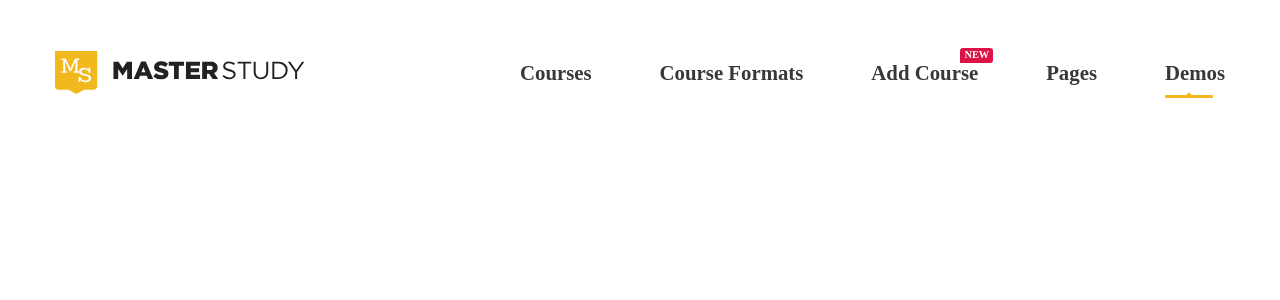
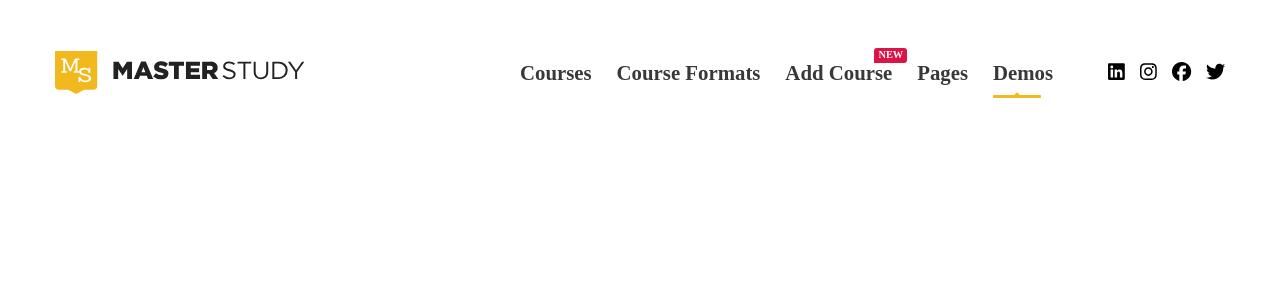
Before and after one commit to JacopoP/proj-html-vuejs, a Vue app: page / in a window 1280 px wide. Shown: the top 300 px of the page. Built offline with nearby package versions, Linux system fonts and the light colour scheme.

Commit message:
Creato componente barra social in header

```diff
--- a/src/components/HeaderApp.vue
+++ b/src/components/HeaderApp.vue
@@ -1,8 +1,10 @@
 <script>
-import NavBar from './NavBarTop.vue'
+import NavBar from './NavBarTop.vue';
+import SocialsTopBar from './SocialsTopBar.vue';
 export default {
     components: {
         NavBar,
+        SocialsTopBar,
     },
     data() {
         return {
@@ -22,7 +24,7 @@ export default {
         <img :src="getImagePath('../assets/images/' + logo)" alt="Logo MasterStudy">
         <nav>
             <NavBar />
-
+            <SocialsTopBar />
         </nav>
     </div>
 </template>
--- /dev/null
+++ b/src/components/SocialsTopBar.vue
@@ -0,0 +1,42 @@
+<script>
+import { store } from '../store.js'
+export default {
+    data() {
+        return {
+            store,
+            socialsToShow: ['LinkedIn', 'Instagram', 'Facebook', 'Twitter'],
+            socialsArray: Array,
+        }
+    },
+    computed: {
+        selectSocials: function () {
+            return store.socials.filter((social) => this.socialsToShow.includes(social.name));
+        }
+    },
+    mounted() {
+        this.socialsArray = this.selectSocials;
+        console.log(this.socialsArray);
+    }
+}
+</script>
+
+<template>
+    <ul>
+        <li v-for="(social, index) in socialsArray" :key="index">
+            <a :href="social.link"><font-awesome-icon :icon="social.icon" /></a>
+        </li>
+    </ul>
+</template>
+
+<style lang="scss" scoped>
+ul {
+    display: flex;
+    align-items: center;
+    margin-left: 55px;
+    gap: 15px;
+
+    li {
+        font-size: 1.2rem;
+    }
+}
+</style>
--- a/src/main.js
+++ b/src/main.js
@@ -1,4 +1,15 @@
 import { createApp } from 'vue'
+
+import { library } from '@fortawesome/fontawesome-svg-core'
+import { FontAwesomeIcon } from '@fortawesome/vue-fontawesome'
+import { faFacebook } from '@fortawesome/free-brands-svg-icons'
+import { faLinkedin } from '@fortawesome/free-brands-svg-icons'
+import { faTwitter } from '@fortawesome/free-brands-svg-icons'
+import { faInstagram } from '@fortawesome/free-brands-svg-icons'
+library.add(faFacebook, faLinkedin, faTwitter, faInstagram)
+
 import App from './App.vue'
 
-createApp(App).mount('#app')
+createApp(App)
+    .component('font-awesome-icon', FontAwesomeIcon)
+    .mount('#app')
--- a/src/store.js
+++ b/src/store.js
@@ -34,4 +34,27 @@ export const store = reactive({
         },
     ],
     topNavBarActive: 4,
+
+    socials: [
+        {
+            name: 'LinkedIn',
+            link: '#',
+            icon: 'fa-brands fa-linkedin'
+        },
+        {
+            name: 'Instagram',
+            link: '#',
+            icon: 'fa-brands fa-instagram'
+        },
+        {
+            name: 'Facebook',
+            link: '#',
+            icon: 'fa-brands fa-facebook'
+        },
+        {
+            name: 'Twitter',
+            link: '#',
+            icon: 'fa-brands fa-twitter'
+        }
+    ]
 })
```
